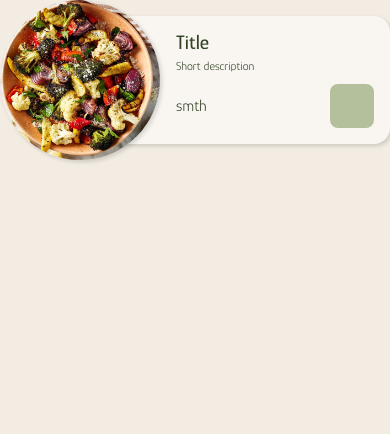
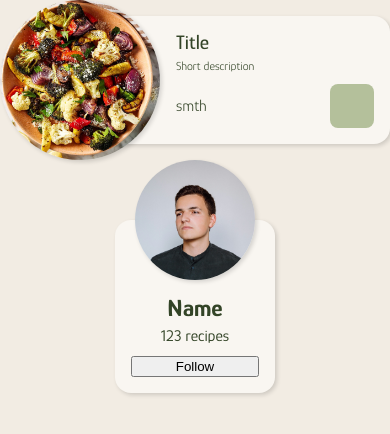
Before and after one commit to greyear/transcendence, a React (Vite) app in the folder frontend/: page / in a window 390 px wide. Shown: the top 434 px of the page. Built offline with nearby package versions, Linux system fonts and the light colour scheme; some icons are missing.

Commit message:
Create UserCard mobile layout.

```diff
--- a/frontend/src/App.tsx
+++ b/frontend/src/App.tsx
@@ -1,7 +1,11 @@
 import { RecipeCard } from "./components/cards/RecipeCard.js"
+import { UserCard } from "./components/cards/UserCard.js"
 
 function App() {
-	return <RecipeCard />
+	return <>
+		<RecipeCard />
+		<UserCard />
+	</>
 }
 
 export default App
--- /dev/null
+++ b/frontend/src/assets/styles/userCard.css
@@ -0,0 +1,39 @@
+.user-card {
+	--user-card-photo-size: 120px;
+	display: flex;
+	flex-direction: column;
+	position: relative;
+	align-items: center;
+}
+
+.user-card-photo {
+	display: flex;
+	position: absolute;
+	width: var(--user-card-photo-size);
+	height: var(--user-card-photo-size);
+	border-radius: var(--radius-full);
+	box-shadow: 2px 2px 4px rgba(0, 0, 0, 0.15);
+}
+
+.user-card-container {
+	display: flex;
+	flex-direction: column;
+	height: fit-content;
+	margin-top: calc(var(--user-card-photo-size) / 2);
+	background-color: var(--surface-card);
+	padding: var(--space-l);
+	border-radius: var(--radius-l);
+	box-shadow: 2px 2px 4px rgba(0, 0, 0, 0.15);
+	gap: var(--space-m);
+
+	/* TODO: remove it once the button is created */
+	width: 160px;
+}
+
+.user-card-header {
+	display: flex;
+	flex-direction: column;
+	align-items: center;
+	margin-top: calc(var(--user-card-photo-size) / 2);
+	gap: var(--space-s);
+}
--- /dev/null
+++ b/frontend/src/components/cards/UserCard.tsx
@@ -0,0 +1,17 @@
+import userPhoto from '../../assets/images/user-photo.jpg'
+import '../../assets/styles/userCard.css'
+
+export const UserCard = () => {
+	return (
+		<article className='user-card'>
+			<img className='user-card-photo' src={userPhoto} alt='User profile photo' />
+			<div className='user-card-container'>
+				<header className='user-card-header'>
+					<h3>Name</h3>
+					<p className='text-body3'>123 recipes</p>
+				</header>
+				<button>Follow</button>
+			</div>
+		</article>
+	)
+}
```
Also changed, not shown: frontend/src/assets/images/user-photo.jpg (added).
